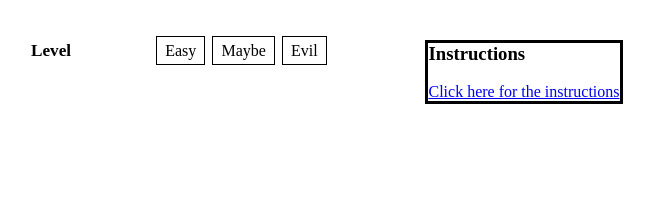
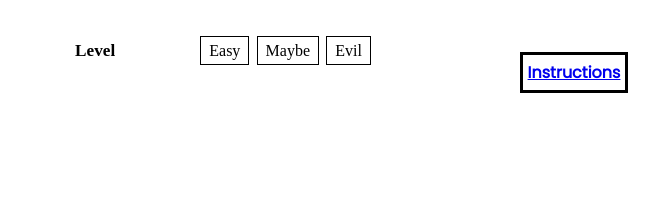
Before and after one commit to SOFE2720/Group_15_Sudoku, a plain HTML site: page Code/index.html in a window 1280 px wide. Shown: the part 328-527 px from the top of the page, without its empty margins (356-1015 px from the left). Drawn offline with Linux system fonts and the light colour scheme; a web font is replaced by a local one.

Commit message:
Formatted Instructions

```diff
--- a/Code/index.html
+++ b/Code/index.html
@@ -16,7 +16,7 @@
     <div id="main__container">
         <div id="header__controls" class="flex-row">
             <span id="header__menu"><img src="images/3dots.svg" id="dotMenuSpan" ></span>
-            <Span id="header__header">SUDOKU</Span>
+            <Span id="header__header">SUDOKU</a></Span>
             <span id="header__submit"><span>Submit</span ></span>
         </div>
         <div id="dotMenu">
@@ -45,6 +45,7 @@
 
         </div>
         <div id="keypad" class="flex-row">
+
         </div>
 
     </div>
@@ -84,9 +85,7 @@
 
     </div>
     <div class="instructions">
-        <h3>Instructions</h3>
-        <br>
-        <a href="https://sudoku.com/how-to-play/sudoku-rules-for-complete-beginners/#:~:text=Sudoku%20is%20played%20on%20a,the%20row%2C%20column%20or%20square." target="_blank">Click here for the instructions</a>
+        <a href="https://sudoku.com/how-to-play/sudoku-rules-for-complete-beginners/#:~:text=Sudoku%20is%20played%20on%20a,the%20row%2C%20column%20or%20square." target="_blank">Instructions</a>
     </div>
 
 
--- a/Code/style.css
+++ b/Code/style.css
@@ -125,6 +125,7 @@ html body #main__container #header__controls #header__submit {
   text-align: right;
   font-family: "Poppins";
 }
+
 
 html body #main__container #header__controls #header__submit span {
   border: 1px solid black;
@@ -471,8 +472,15 @@ html body #home #start:active {
 
 
 .instructions {
+
  border-style:solid;
  border-color:#000000;
- font-family: 'Times New Roman', Times, serif;
+ font-family: 'poppins';
  font-size: 16px;
+ font-weight: bold;
+ left: 50px;
+ position: relative;
+ padding: 5px;
+ color: black;
+
 }
```
